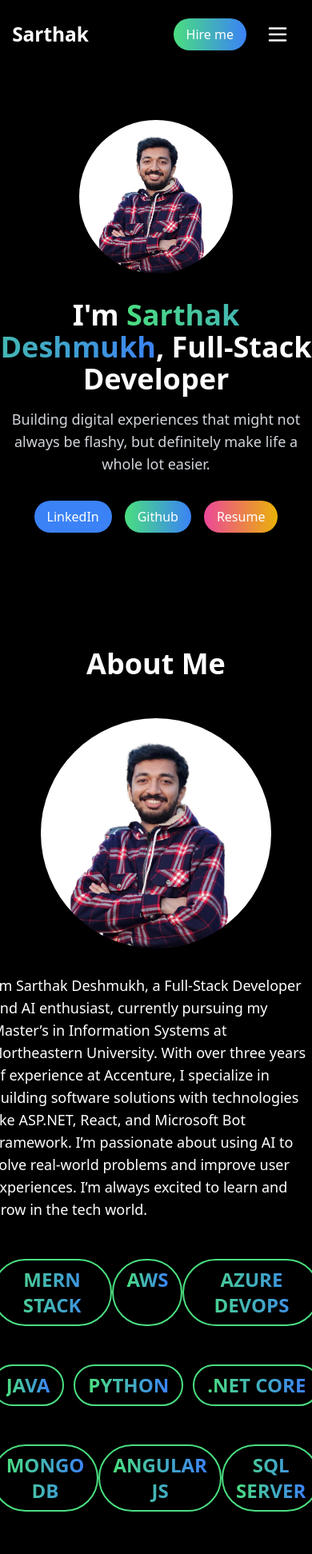
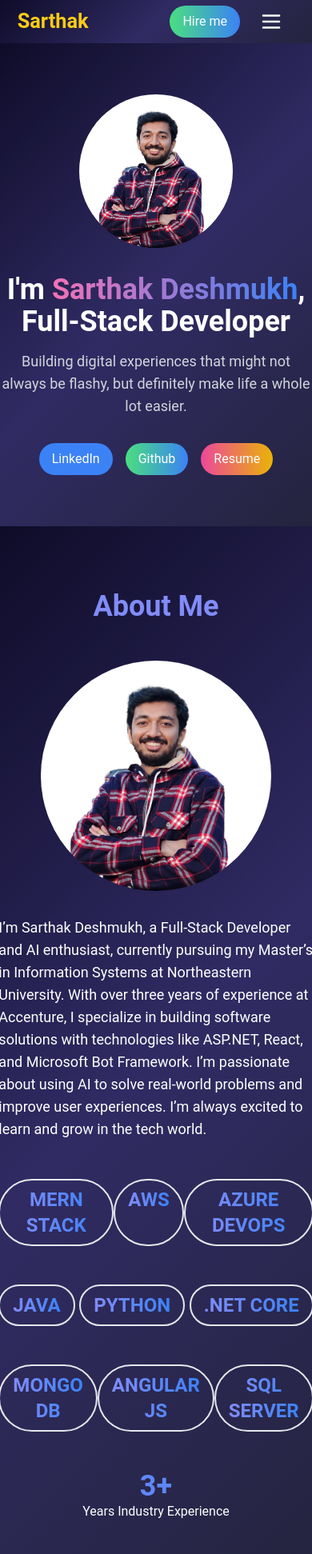
Before and after one commit to sarthak-wq/portfolio, a React (Vite) app: page / in a window 390 px wide. Shown: the top 1943 px of the page at 80% size. Built offline with nearby package versions, Linux system fonts and the light colour scheme.

Commit message:
Added experience timeline & UI updates

```diff
--- a/src/App.tsx
+++ b/src/App.tsx
@@ -4,15 +4,16 @@ import About from './components/About'
 import Hero from './components/Hero'
 import Projects from './components/Projects'
 import Contact from './components/Contact'
+import Timeline from './components/Timeline' // Import the Timeline component
 // import Footer from './components/Footer'
 
 function App() {
-
   return (
     <div>
       <Navbar/>
       <Hero/>
       <About/>
+      <Timeline/>
       <Projects/>
       <Contact/>
       {/* <Footer/> */}
--- a/src/components/About.tsx
+++ b/src/components/About.tsx
@@ -3,9 +3,9 @@ import MyPhoto from '/assets/mypic.jpg';
 
 const About: React.FC = () => {
   return (
-    <div className="bg-black text-white py-20" id="about">
+    <div className="bg-futuristic text-white py-20" id="about">
       <div className="container mx-auto px-8 md:px-16 lg:px-24">
-        <h2 className="text-4xl font-bold text-center mb-12">About Me</h2>
+        <h2 className="text-4xl font-bold text-center mb-12 text-indigo-400">About Me</h2>
         <div className="flex flex-col md:flex-row items-center md:space-x-12">
           <img
             src={MyPhoto}
@@ -14,72 +14,62 @@ const About: React.FC = () => {
           />
           <div className="flex-1">
             <p className="text-lg mb-8">
-            I’m Sarthak Deshmukh, a Full-Stack Developer and AI enthusiast, currently pursuing my Master’s in Information Systems at Northeastern University. With over three years of experience at Accenture, I specialize in building software solutions with technologies like ASP.NET, React, and Microsoft Bot Framework. I’m passionate about using AI to solve real-world problems and improve user experiences. I’m always excited to learn and grow in the tech world.
+              I’m Sarthak Deshmukh, a Full-Stack Developer and AI enthusiast, currently pursuing my Master’s in Information Systems at Northeastern University. With over three years of experience at Accenture, I specialize in building software solutions with technologies like ASP.NET, React, and Microsoft Bot Framework. I’m passionate about using AI to solve real-world problems and improve user experiences. I’m always excited to learn and grow in the tech world.
             </p>
             <div className="mt-12 flex justify-between text-center">
-              <div className="align-middle border-2 border-green-400 px-4 py-2 rounded-full">
-                <h3 className="text-2xl font-bold text-transparent bg-clip-text
-                bg-gradient-to-r from-green-400 to-blue-500">
+              <div className="align-middle border-2 border-soft-orange px-4 py-2 rounded-full">
+                <h3 className="text-2xl font-bold text-transparent bg-clip-text bg-gradient-to-r from-indigo-400 to-blue-500">
                   MERN STACK
                 </h3>
               </div>
-              <div className="align-middle border-2 border-green-400 px-4 py-2 rounded-full">
-                <h3 className="text-2xl font-bold text-transparent bg-clip-text
-                bg-gradient-to-r from-green-400 to-blue-500">
+              <div className="align-middle border-2 border-soft-orange px-4 py-2 rounded-full">
+                <h3 className="text-2xl font-bold text-transparent bg-clip-text bg-gradient-to-r from-indigo-400 to-blue-500">
                   AWS
                 </h3>
               </div>
-              <div className="align-middle border-2 border-green-400 px-4 py-2 rounded-full">
-                <h3 className="text-2xl font-bold text-transparent bg-clip-text
-                bg-gradient-to-r from-green-400 to-blue-500">
+              <div className="align-middle border-2 border-soft-orange px-4 py-2 rounded-full">
+                <h3 className="text-2xl font-bold text-transparent bg-clip-text bg-gradient-to-r from-indigo-400 to-blue-500">
                   AZURE DEVOPS
                 </h3>
               </div>
             </div>
             <div className="mt-12 flex justify-between text-center">
-            <div className="align-middle border-2 border-green-400 px-4 py-2 rounded-full">
-                <h3 className="text-2xl font-bold text-transparent bg-clip-text
-                bg-gradient-to-r from-green-400 to-blue-500">
+              <div className="align-middle border-2 border-soft-orange px-4 py-2 rounded-full">
+                <h3 className="text-2xl font-bold text-transparent bg-clip-text bg-gradient-to-r from-indigo-400 to-blue-500">
                   JAVA
                 </h3>
               </div>
-              <div className="align-middle border-2 border-green-400 px-4 py-2 rounded-full">
-                <h3 className="text-2xl font-bold text-transparent bg-clip-text
-                bg-gradient-to-r from-green-400 to-blue-500">
+              <div className="align-middle border-2 border-soft-orange px-4 py-2 rounded-full">
+                <h3 className="text-2xl font-bold text-transparent bg-clip-text bg-gradient-to-r from-indigo-400 to-blue-500">
                   PYTHON
                 </h3>
               </div>
-              <div className="align-middle border-2 border-green-400 px-4 py-2 rounded-full">
-                <h3 className="text-2xl font-bold text-transparent bg-clip-text
-                bg-gradient-to-r from-green-400 to-blue-500">
+              <div className="align-middle border-2 border-soft-orange px-4 py-2 rounded-full">
+                <h3 className="text-2xl font-bold text-transparent bg-clip-text bg-gradient-to-r from-indigo-400 to-blue-500">
                   .NET CORE
                 </h3>
               </div>
             </div>
             <div className="mt-12 flex justify-between text-center">
-            <div className="align-middle border-2 border-green-400 px-4 py-2 rounded-full">
-                <h3 className="text-2xl font-bold text-transparent bg-clip-text
-                bg-gradient-to-r from-green-400 to-blue-500">
+              <div className="align-middle border-2 border-soft-orange px-4 py-2 rounded-full">
+                <h3 className="text-2xl font-bold text-transparent bg-clip-text bg-gradient-to-r from-indigo-400 to-blue-500">
                   MONGO DB
                 </h3>
               </div>
-              <div className="align-middle border-2 border-green-400 px-4 py-2 rounded-full">
-                <h3 className="text-2xl font-bold text-transparent bg-clip-text
-                bg-gradient-to-r from-green-400 to-blue-500">
+              <div className="align-middle border-2 border-soft-orange px-4 py-2 rounded-full">
+                <h3 className="text-2xl font-bold text-transparent bg-clip-text bg-gradient-to-r from-indigo-400 to-blue-500">
                   ANGULAR JS
                 </h3>
               </div>
-              <div className="align-middle border-2 border-green-400 px-4 py-2 rounded-full">
-                <h3 className="text-2xl font-bold text-transparent bg-clip-text
-                bg-gradient-to-r from-green-400 to-blue-500">
+              <div className="align-middle border-2 border-soft-orange px-4 py-2 rounded-full">
+                <h3 className="text-2xl font-bold text-transparent bg-clip-text bg-gradient-to-r from-indigo-400 to-blue-500">
                   SQL SERVER
                 </h3>
               </div>
             </div>
             <div className="mt-12 flexwrap justify-center justify-between text-center">
               <div>
-                <h3 className="text-4xl font-bold text-transparent bg-clip-text
-                bg-gradient-to-r from-green-400 to-blue-500">
+                <h3 className="text-4xl font-bold text-transparent bg-clip-text bg-gradient-to-r from-indigo-400 to-blue-500">
                   3+
                 </h3>
                 <p>Years Industry Experience</p>
--- a/src/components/Hero.tsx
+++ b/src/components/Hero.tsx
@@ -3,7 +3,7 @@ import HeroImage from '/assets/mypic.jpg';
 
 const Hero: React.FC = () => {
   return (
-    <div className="bg-black text-white text-center py-16">
+    <div className="bg-futuristic text-white text-center py-16 section">
       <img
         src={HeroImage}
         alt="Sarthak Deshmukh"
@@ -11,7 +11,7 @@ const Hero: React.FC = () => {
       />
       <h1 className="text-4xl font-bold">
         I'm {' '}
-        <span className="text-transparent bg-clip-text bg-gradient-to-r from-green-400 to-blue-500">
+        <span className="text-transparent bg-clip-text bg-gradient-to-r from-pink-400 to-blue-500">
           Sarthak Deshmukh
         </span>
         , Full-Stack Developer
@@ -21,23 +21,17 @@ const Hero: React.FC = () => {
       </p>
       <div className="mt-8 space-x-4">
         <a href="https://www.linkedin.com/in/sarthakdeshmukh1999" target="_blank" rel="noopener noreferrer">
-        <button
-          className="bg-blue-500 text-white transform transition-transform duration-300 hover:scale-105 px-4 py-2 rounded-full"
-        >
+          <button className="bg-blue-500 text-white transform transition-transform duration-300 hover:scale-105 px-4 py-2 rounded-full">
             LinkedIn
           </button>
         </a>
         <a href="https://github.com/sarthak-wq" target="_blank" rel="noopener noreferrer">
-        <button
-          className="bg-gradient-to-r from-green-400 to-blue-500 text-white transform transition-transform duration-300 hover:scale-105 px-4 py-2 rounded-full"
-        >
+          <button className="bg-gradient-to-r from-green-400 to-blue-500 text-white transform transition-transform duration-300 hover:scale-105 px-4 py-2 rounded-full">
             Github
           </button>
         </a>
         <a href="/Sarthak_Deshmukh_Resume.pdf" target="_blank" rel="noopener noreferrer">
-        <button
-          className="bg-gradient-to-r from-pink-500 to-yellow-500 text-white transform transition-transform duration-300 hover:scale-105 px-4 py-2 rounded-full"
-        >
+          <button className="bg-gradient-to-r from-pink-500 to-yellow-500 text-white transform transition-transform duration-300 hover:scale-105 px-4 py-2 rounded-full">
             Resume
           </button>
         </a>
--- a/src/components/Navbar.tsx
+++ b/src/components/Navbar.tsx
@@ -8,50 +8,45 @@ const Navbar: React.FC = () => {
     setIsMenuOpen(!isMenuOpen);
   };
 
+  const handleSmoothScroll = (e: React.MouseEvent<HTMLAnchorElement, MouseEvent>, targetId: string) => {
+    e.preventDefault();
+    const targetElement = document.getElementById(targetId);
+    if (targetElement) {
+      targetElement.scrollIntoView({ behavior: 'smooth' });
+    }
+  };
+
   return (
-    <nav className="bg-black text-white px-4 md:px-16 lg:px-24">
+    <nav className="bg-futuristic text-white px-4 md:px-16 lg:px-24 section">
       <div className="container py-4 mx-auto">
-        {/* Desktop and Mobile Header */}
         <div className="flex justify-between items-center">
-          <div className="text-2xl font-bold animate-breathing">Sarthak</div>
-
-          {/* Desktop Navigation */}
+          <div className="text-2xl font-bold animate-breathing text-yellow-400">Sarthak</div>
           <div className="hidden md:flex justify-center items-center space-x-6">
             <div className="space-x-6">
-              <a href="#home" className="hover:text-gray-400 transition-colors">Home</a>
-              <a href="#about" className="hover:text-gray-400 transition-colors">AboutMe</a>
-              <a href="#project" className="hover:text-gray-400 transition-colors">Projects</a>
-              <a href="#contact" className="hover:text-gray-400 transition-colors">Contact</a>
+              <a href="#home" onClick={(e) => handleSmoothScroll(e, 'home')} className="hover:text-neon-green transition-colors">Home</a>
+              <a href="#about" onClick={(e) => handleSmoothScroll(e, 'about')} className="hover:text-neon-green transition-colors">AboutMe</a>
+              <a href="#timeline" onClick={(e) => handleSmoothScroll(e, 'timeline')} className="hover:text-neon-green transition-colors">Experience</a>
+              <a href="#project" onClick={(e) => handleSmoothScroll(e, 'project')} className="hover:text-neon-green transition-colors">Projects</a>
+              <a href="#contact" onClick={(e) => handleSmoothScroll(e, 'contact')} className="hover:text-neon-green transition-colors">Contact</a>
             </div>
           </div>
-
           <div className="flex items-center space-x-3">
-            {/* Hire Me Button */}
             <a href="mailto:sarthakd.work2@gmail.com" target="_blank" rel="noopener noreferrer">
-              <button className="bg-gradient-to-r from-green-400 to-blue-500 text-white
-                transform transition-transform duration-300 hover:scale-105
-                px-4 py-2 rounded-full">
+              <button className="bg-gradient-to-r from-green-400 to-blue-500 text-white transform transition-transform duration-300 hover:scale-105 px-4 py-2 rounded-full">
                 Hire me
               </button>
             </a>
-
-            {/* Hamburger Menu Button (Mobile Only) */}
-            <button
-              className="md:hidden p-3 hover:bg-gray-800 rounded-lg"
-              onClick={toggleMenu}
-            >
+            <button className="md:hidden p-3 hover:bg-gray-800 rounded-lg" onClick={toggleMenu}>
               {isMenuOpen ? <X size={30} /> : <Menu size={30} />}
             </button>
           </div>
-
         </div>
-
-        {/* Mobile Navigation Menu */}
         <div className={`${isMenuOpen ? 'flex' : 'hidden'} md:hidden flex-col items-center pt-4 pb-6 space-y-4`}>
-          <a href="#home" className="w-full text-center py-2 bg-gray-800 hover:bg-gray-400 rounded-lg">Home</a>
-          <a href="#about" className="w-full text-center py-2 bg-gray-800 hover:bg-gray-800 rounded-lg">AboutMe</a>
-          <a href="#project" className="w-full text-center py-2 bg-gray-800 hover:bg-gray-800 rounded-lg">Projects</a>
-          <a href="#contact" className="w-full text-center py-2 bg-gray-800 hover:bg-gray-800 rounded-lg">Contact</a>
+          <a href="#home" onClick={(e) => handleSmoothScroll(e, 'home')} className="w-full text-center py-2 bg-gray-800 hover:bg-gray-400 rounded-lg">Home</a>
+          <a href="#about" onClick={(e) => handleSmoothScroll(e, 'about')} className="w-full text-center py-2 bg-gray-800 hover:bg-gray-800 rounded-lg">AboutMe</a>
+          <a href="#timeline" onClick={(e) => handleSmoothScroll(e, 'timeline')} className="w-full text-center py-2 bg-gray-800 hover:bg-gray-800 rounded-lg">Experience</a>
+          <a href="#project" onClick={(e) => handleSmoothScroll(e, 'project')} className="w-full text-center py-2 bg-gray-800 hover:bg-gray-800 rounded-lg">Projects</a>
+          <a href="#contact" onClick={(e) => handleSmoothScroll(e, 'contact')} className="w-full text-center py-2 bg-gray-800 hover:bg-gray-800 rounded-lg">Contact</a>
         </div>
       </div>
     </nav>
--- a/src/components/Projects.tsx
+++ b/src/components/Projects.tsx
@@ -2,7 +2,6 @@ import React from "react";
 import etest from '/assets/etest.jpg';
 import dds from '/assets/dds.jpg';
 import chatbot from '/assets/chatbot.jpg';
-
 
 interface Project {
   id: number;
@@ -14,19 +13,11 @@ interface Project {
   website?: string;
 }
 
-
 const projects: Project[] = [
-  // {
-  //   id: 1,
-  //   name: "Socail Media Web Application",
-  //   technologies: "PHP, Html, CSS, JavaScript, Bootstrap",
-  //   image: employeeMSImage,
-  //   github: "https://github.com/sarthak-wq",
-  // },
   {
     id: 1,
     name: "Online Testing System",
-    description:"A web-based system that enables online examinations through internet or intranet using computer systems. The system provides automated evaluation, real-time results, and intelligent answer processing capabilities.",
+    description: "A web-based system that enables online examinations through internet or intranet using computer systems. The system provides automated evaluation, real-time results, and intelligent answer processing capabilities.",
     technologies: "PHP, Html, CSS, JavaScript, Bootstrap, MySQL",
     image: etest,
     github: "https://github.com/sarthak-wq/ETest-System",
@@ -34,7 +25,7 @@ const projects: Project[] = [
   {
     id: 2,
     name: "Drowsiness Detector",
-    description:"An efficient real-time drowsiness detection system to prevent road accidents caused by driver fatigue. It uses computer vision techniques to monitor driver's facial features and alerts them when signs of drowsiness are detected.",
+    description: "An efficient real-time drowsiness detection system to prevent road accidents caused by driver fatigue. It uses computer vision techniques to monitor driver's facial features and alerts them when signs of drowsiness are detected.",
     technologies: "Matlab, Voila Jones Algorithm",
     image: dds,
     github: "https://github.com/sarthak-wq/Drowsiness-Detector",
@@ -42,26 +33,19 @@ const projects: Project[] = [
   {
     id: 3,
     name: "AI Course Advisor",
-    description:"AI-powered course registration platform simplifies the academic planning process by helping students select courses that align with their academic goals and career aspirations.",
+    description: "AI-powered course registration platform simplifies the academic planning process by helping students select courses that align with their academic goals and career aspirations.",
     technologies: "MERN Stack, Llama-70B",
     image: chatbot,
     github: "https://github.com/sarthak-wq/enrollai",
     website: "https://enrollfrontend.vercel.app/"
   }
-  // {
-  //   id: 5,
-  //   name: "Donation & Volunteer Management System",
-  //   technologies: "Java, MySQL, Swing, JDBC",
-  //   image: employeeMSImage,
-  //   github: "https://github.com/sarthak-wq",
-  // }
 ];
 
 const Projects: React.FC = () => {
   return (
-    <div className="bg-black text-white py-20" id="project">
+    <div className="bg-futuristic text-white py-20 section" id="project">
       <div className="container mx-auto px-8 md:px-16 lg:px-24">
-        <h2 className="text-4xl font-bold text-center mb-12">Projects</h2>
+        <h2 className="text-4xl font-bold text-center mb-12 text-teal-400">Projects</h2>
         <div className="grid grid-cols-1 md:grid-cols-2 lg:grid-cols-3 gap-8">
           {projects.map((project) => (
             <div
@@ -73,7 +57,7 @@ const Projects: React.FC = () => {
                 alt={project.name}
                 className="rounded-lg mb-4 w-full h-48 object-cover"
               />
-              <h3 className="text-2xl font-bold mb-2">{project.name}</h3>
+              <h3 className="text-2xl font-bold mb-2 text-teal-400">{project.name}</h3>
               <p className="text-gray-400 mb-4">{project.technologies}</p>
               <p className="text-white-400 mb-4 text-sm">{project.description}</p>
               <a
--- /dev/null
+++ b/src/components/Timeline.tsx
@@ -0,0 +1,49 @@
+import React from 'react';
+
+interface TimelineEvent {
+  company: string;
+  position: string;
+  date: string;
+  description?: string[];
+}
+
+const events: TimelineEvent[] = [
+  { company: 'Northeastern University', position: 'Master’s Student', date: 'Sep. 2024 - Graduating April 2026', description: ['Pursuing Master’s degree in Information Systems.'] },
+  { company: 'Accenture', position: 'Software Engineer', date: 'June 2021 – July 2024', description: ['Developed features for a chatbot application with React, AngularJS integrated with Azure and SQL Server.', 'Improved operational efficiency, reducing task completion time by 2 hours per team member.', 'Collaborated with cross-functional teams to enhance Microsoft Bot Framework, resulting in a 10% reduction in response time for customer inquiries.', 'Implemented Azure cloud-based solutions for data storage and processing, optimizing cost and performance for client projects.'] },
+  { company: 'IT-Networks Infosystems', position: 'Software Engineer Intern', date: 'Jan. 2019 – March 2021', description: ['Developed full-stack web applications using PHP and MySQL, improving system scalability and security.', 'Played a key role in creating and maintaining data-driven solutions to enhance user engagement by 20%.', 'Applied principles of site reliability engineering to ensure high uptime and performance of web applications.', 'Collaborated with the UI/UX team to design intuitive user interfaces using Material-UI.'] },
+  { company: 'Nagpur University', position: 'Bachelor of Engineering in Computer Science', date: 'August 2017 - April 2021', description: ['Completed Bachelor of Engineering in Computer Science.'] },
+];
+
+const Timeline: React.FC = () => {
+  return (
+    <div className="timeline-container bg-futuristic text-white py-20" id="timeline">
+      <div className="container mx-auto px-8 md:px-16 lg:px-24">
+        <h2 className="text-4xl font-bold text-center mb-12 text-green-400">Experience/Education</h2>
+        <div className="relative">
+          <div className="absolute left-1/2 transform -translate-x-1/2 h-full border-l-4 border-neon-green"></div>
+          {events.map((event, index) => (
+            <div key={index} className={`timeline-event mb-8 flex ${index % 2 === 0 ? 'flex-row-reverse' : ''}`}>
+              <div className="timeline-content bg-gray-800 p-6 rounded-lg shadow-lg transform transition-transform duration-300 hover:scale-105 w-5/12 mx-4">
+                <h3 className="text-2xl font-bold mb-2 text-green-400">{event.company}</h3>
+                <p className="text-lg mb-2">{event.position}</p>
+                <p className="text-gray-400">{event.date}</p>
+                {event.description && (
+                  <ul className="list-none text-gray-300 mt-4">
+                    {event.description.map((desc, i) => (
+                      <li key={i} className="flex items-start">
+                        <span className="text-neon-green mr-2 mt-0.2">•</span> {desc}
+                      </li>
+                    ))}
+                  </ul>
+                )}
+              </div>
+              <div className="checkpoint absolute left-1/2 transform -translate-x-1/2 bg-neon-green w-6 h-6 rounded-full border-4 border-black animate-pulse"></div>
+            </div>
+          ))}
+        </div>
+      </div>
+    </div>
+  );
+};
+
+export default Timeline;
--- a/src/index.css
+++ b/src/index.css
@@ -1,3 +1,45 @@
 @tailwind base;
 @tailwind components;
 @tailwind utilities;
+
+body {
+  background: linear-gradient(135deg, #0f0c29, #302b63, #24243e);
+  color: #e0e0e0;
+  font-family: 'Roboto', sans-serif;
+}
+
+.container {
+  max-width: 1200px;
+  margin: 0 auto;
+  padding: 0 1rem;
+}
+
+.bg-gradient {
+  background: linear-gradient(135deg, #0f0c29, #302b63, #24243e);
+}
+
+.text-neon-green {
+  color: #39ff14;
+}
+
+.border-neon-green {
+  border-color: #39ff14;
+}
+
+.bg-neon-green {
+  background-color: #39ff14;
+}
+
+.bg-futuristic {
+  background: linear-gradient(135deg, #0f0c29, #302b63, #24243e);
+}
+
+.hover\:bg-futuristic:hover {
+  background: linear-gradient(135deg, #0f0c29, #302b63, #24243e);
+}
+
+@media (max-width: 768px) {
+  .container {
+    padding: 0 0.5rem;
+  }
+}
```
Also changed, not shown: src/components/Contact.tsx (+17 -23 lines), src/components/Footer.tsx (+55 -62 lines), 1 other file (tests, documents, lock files or other folders). Lines whose indentation alone changed are shown as unchanged.
